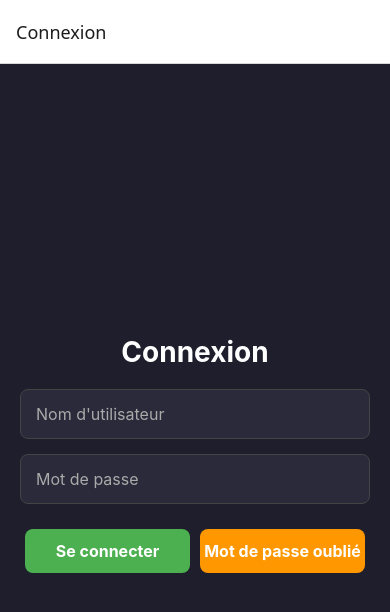
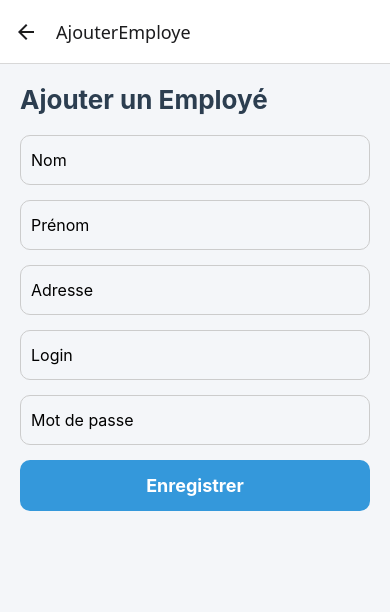
Before and after one commit to RobelEs/Projet-Archi-HEG, a React Native app: screen /AjouterEmploye in a window 390 px wide. Shown: the top 612 px of the page. Built offline with nearby package versions, Linux system fonts and the light colour scheme.

Commit message:
ajout de la page AjoutEmployer + problème de navigation regler

```diff
--- a/navigation/stackNavigation.js
+++ b/navigation/stackNavigation.js
@@ -12,6 +12,8 @@ import Login from "../screens/Login/Login";
 import AjouterChantierScreen from "../screens/Chantier/AjouterChantierScreen";
 import DonneesPersonnellesScreen from "../screens/Employe/DonneesPersonnellesScreen"; // Importer la nouvelle page
 import HorairesScreen from "../screens/Employe/HorairesScreen";
+import ChantierDetail from "../screens/Chantier/ChantierDetail";
+import AjouterEmployeScreen from "../screens/Chantier/AjouterEmployeScreen";
 
 const Stack = createNativeStackNavigator();
 
@@ -72,6 +74,15 @@ const StackNavigation = () => {
           options={{ title: 'Horaires de Travail' }}
         />
 
+        <Stack.Screen
+          name="ChantierDetail"
+          component={ChantierDetail}
+          options={{ title: 'Détails du Chantier' }}
+        />
+
+        <Stack.Screen name="AjouterEmploye"
+        component={AjouterEmployeScreen} />
+
       </Stack.Navigator>
     </NavigationContainer>
   );
--- /dev/null
+++ b/screens/Chantier/AjouterEmployeScreen.js
@@ -0,0 +1,94 @@
+// screens/AjouterEmployeScreen.js
+import React, { useState } from "react";
+import { View, Text, TextInput, TouchableOpacity, StyleSheet } from "react-native";
+
+const AjouterEmployeScreen = () => {
+  const [nom, setNom] = useState("");
+  const [prenom, setPrenom] = useState("");
+  const [adresse, setAdresse] = useState("");
+  const [login, setLogin] = useState("");
+  const [mdp, setMdp] = useState("");
+
+  const handleSubmit = () => {
+    // Traitement pour ajouter l'employé
+    console.log("Employé ajouté :", { nom, prenom, adresse, login, mdp });
+  };
+
+  return (
+    <View style={styles.container}>
+      <Text style={styles.title}>Ajouter un Employé</Text>
+
+      <TextInput
+        style={styles.input}
+        placeholder="Nom"
+        value={nom}
+        onChangeText={setNom}
+      />
+      <TextInput
+        style={styles.input}
+        placeholder="Prénom"
+        value={prenom}
+        onChangeText={setPrenom}
+      />
+      <TextInput
+        style={styles.input}
+        placeholder="Adresse"
+        value={adresse}
+        onChangeText={setAdresse}
+      />
+      <TextInput
+        style={styles.input}
+        placeholder="Login"
+        value={login}
+        onChangeText={setLogin}
+      />
+      <TextInput
+        style={styles.input}
+        placeholder="Mot de passe"
+        value={mdp}
+        onChangeText={setMdp}
+        secureTextEntry
+      />
+
+      <TouchableOpacity style={styles.submitButton} onPress={handleSubmit}>
+        <Text style={styles.submitText}>Enregistrer</Text>
+      </TouchableOpacity>
+    </View>
+  );
+};
+
+const styles = StyleSheet.create({
+  container: {
+    flex: 1,
+    backgroundColor: "#f4f6f9",
+    padding: 20,
+  },
+  title: {
+    fontSize: 26,
+    fontWeight: "bold",
+    marginBottom: 20,
+    color: "#2c3e50",
+  },
+  input: {
+    height: 50,
+    borderColor: "#ccc",
+    borderWidth: 1,
+    borderRadius: 10,
+    marginBottom: 15,
+    paddingLeft: 10,
+    fontSize: 16,
+  },
+  submitButton: {
+    backgroundColor: "#3498db",
+    paddingVertical: 15,
+    borderRadius: 10,
+    alignItems: "center",
+  },
+  submitText: {
+    color: "#fff",
+    fontSize: 18,
+    fontWeight: "bold",
+  },
+});
+
+export default AjouterEmployeScreen;
--- /dev/null
+++ b/screens/Chantier/ChantierDetail.js
@@ -0,0 +1,116 @@
+// screens/ChantierDetail.js
+import React from "react";
+import { View, Text, FlatList, Button, StyleSheet } from "react-native";
+
+const ChantierDetail = ({ route, navigation }) => {
+  const { chantierId } = route.params;
+
+  // Exemple de données pour les chantiers et employés
+  const chantiersDetails = [
+    {
+      id: "1",
+      nom: "Chantier A",
+      statut: "En cours",
+      dateFinPrevu: "2025-06-30",
+      employes: [
+        { id: "1", nom: "Alice Dupont" },
+        { id: "2", nom: "Marc Lemoine" },
+        { id: "3", nom: "Julie Rousseau" },
+      ],
+    },
+    {
+      id: "2",
+      nom: "Chantier B",
+      statut: "Terminé",
+      dateFinPrevu: "2025-01-15",
+      employes: [
+        { id: "1", nom: "Léo Dupuis" },
+        { id: "2", nom: "Claire Bernard" },
+      ],
+    },
+    {
+      id: "3",
+      nom: "Chantier C",
+      statut: "En cours",
+      dateFinPrevu: "2025-08-20",
+      employes: [
+        { id: "1", nom: "Paul Martin" },
+        { id: "2", nom: "Emma Lefevre" },
+        { id: "3", nom: "Victor Pires" },
+      ],
+    },
+  ];
+
+  // Recherche du chantier spécifique en fonction de l'ID
+  const chantier = chantiersDetails.find((item) => item.id === chantierId);
+
+  return (
+    <View style={styles.container}>
+      <Text style={styles.title}>{chantier?.nom}</Text>
+      <Text style={styles.statut}>{chantier?.statut}</Text>
+
+      <Text style={styles.sectionTitle}>Date de fin prévue :</Text>
+      <Text style={styles.date}>{chantier?.dateFinPrevu}</Text>
+
+      <Text style={styles.sectionTitle}>Employés travaillant sur ce chantier :</Text>
+      <FlatList
+        data={chantier?.employes}
+        keyExtractor={(item) => item.id}
+        renderItem={({ item }) => (
+          <View style={styles.employeItem}>
+            <Text style={styles.employeName}>{item.nom}</Text>
+          </View>
+        )}
+      />
+
+    </View>
+  );
+};
+
+const styles = StyleSheet.create({
+  container: {
+    flex: 1,
+    backgroundColor: "#f4f6f9",
+    padding: 20,
+  },
+  title: {
+    fontSize: 26,
+    fontWeight: "bold",
+    color: "#2c3e50",
+    marginBottom: 20,
+  },
+  statut: {
+    fontSize: 18,
+    fontWeight: "bold",
+    color: "#e74c3c", // Rouge pour mettre en avant le statut
+    marginBottom: 20,
+  },
+  sectionTitle: {
+    fontSize: 20,
+    fontWeight: "bold",
+    color: "#34495e",
+    marginVertical: 10,
+  },
+  date: {
+    fontSize: 18,
+    color: "#7f8c8d", // Gris clair
+    marginBottom: 20,
+  },
+  employeItem: {
+    padding: 15,
+    marginVertical: 5,
+    backgroundColor: "#ffffff",
+    borderRadius: 10,
+    shadowColor: "#000",
+    shadowOpacity: 0.1,
+    shadowOffset: { width: 0, height: 4 },
+    shadowRadius: 6,
+    elevation: 5, // Pour Android
+  },
+  employeName: {
+    fontSize: 18,
+    color: "#34495e",
+  },
+});
+
+export default ChantierDetail;
--- a/screens/Chantier/ChantiersScreen.js
+++ b/screens/Chantier/ChantiersScreen.js
@@ -1,7 +1,6 @@
 // screens/ChantiersScreen.js
 import React, { useState, useEffect } from "react";
-import { View, Text, TouchableOpacity, StyleSheet } from "react-native";
-import GenericList from "../../composants/GenericList"; // Assure-toi que GenericList est bien importé
+import { View, Text, TouchableOpacity, StyleSheet, FlatList } from "react-native";
 
 const ChantiersScreen = ({ navigation }) => {
   const chantiers = [
@@ -26,12 +25,14 @@ const ChantiersScreen = ({ navigation }) => {
   // Limite les chantiers affichés à ceux qui sont visibles
   const limitedChantiers = chantiers.slice(0, visibleItems);
 
-  // Fonction pour afficher chaque chantier
-  const renderChantier = (item) => (
-    <View style={styles.chantierItem}>
+  const renderChantier = ({ item }) => (
+    <TouchableOpacity
+      style={styles.chantierItem}
+      onPress={() => navigation.navigate("ChantierDetail", { chantierId: item.id })}
+    >
       <Text style={styles.chantierName}>{item.nom}</Text>
       <Text style={styles.chantierStatus}>{item.statut}</Text>
-    </View>
+    </TouchableOpacity>
   );
 
   return (
@@ -45,15 +46,24 @@ const ChantiersScreen = ({ navigation }) => {
         <Text style={styles.addButtonText}>Ajouter un Chantier</Text>
       </TouchableOpacity>
 
-      {/* Utilisation de GenericList pour afficher la liste */}
-      <GenericList
+      {/* Utilisation de FlatList pour afficher la liste */}
+      <FlatList
         data={limitedChantiers}
-        renderItemContent={renderChantier}
+        keyExtractor={(item) => item.id}
+        renderItem={renderChantier}
+        contentContainerStyle={{ paddingBottom: 80 }} // Ajouter un peu d'espace au bas de la liste pour le bouton "Voir plus"
       />
 
-      {/* Bouton pour charger plus d'éléments */}
       <TouchableOpacity style={styles.loadMoreButton} onPress={loadMoreItems}>
         <Text style={styles.loadMoreText}>Voir plus</Text>
+      </TouchableOpacity>
+
+      {/* Nouveau bouton pour naviguer vers la page d'ajout d'un employé */}
+      <TouchableOpacity
+        style={styles.addClientButton}
+        onPress={() => navigation.navigate("AjouterEmploye")}
+      >
+        <Text style={styles.addClientButtonText}>Ajouter un Employé</Text>
       </TouchableOpacity>
     </View>
   );
@@ -97,6 +107,14 @@ const styles = StyleSheet.create({
   },
   chantierItem: {
     marginBottom: 15,
+    padding: 15,
+    backgroundColor: "#ffffff",
+    borderRadius: 10,
+    shadowColor: "#000",
+    shadowOpacity: 0.1,
+    shadowOffset: { width: 0, height: 4 },
+    shadowRadius: 6,
+    elevation: 5, // Pour Android
   },
   chantierName: {
     fontSize: 18,
@@ -107,6 +125,18 @@ const styles = StyleSheet.create({
     fontSize: 14,
     color: "#95a5a6",
   },
+  addClientButton: {
+    backgroundColor: "#2ecc71", // Vert
+    paddingVertical: 15,
+    borderRadius: 10,
+    marginTop: 20,
+    alignItems: "center",
+  },
+  addClientButtonText: {
+    color: "#fff",
+    fontSize: 18,
+    fontWeight: "bold",
+  },
 });
 
 export default ChantiersScreen;
--- a/screens/Client/NoterChantierScreen.js
+++ b/screens/Client/NoterChantierScreen.js
@@ -8,9 +8,17 @@ const NoterChantierScreen = ({ route, navigation }) => {
   const [commentaire, setCommentaire] = useState("");
 
   const handleSubmit = () => {
+    const noteValue = parseInt(note, 10); // Convertir la note en entier
+
+    if (noteValue < 1 || noteValue > 5 || isNaN(noteValue)) {
+      alert("La note doit être comprise entre 1 et 5.");
+      return;
+    }
+
     // Logique pour enregistrer la note et le commentaire
-    console.log(`Note pour le chantier ${chantierId}: ${note}`);
+    console.log(`Note pour le chantier ${chantierId}: ${noteValue}`);
     console.log(`Commentaire: ${commentaire}`);
+
     // Rediriger vers la page précédente ou vers une confirmation
     navigation.goBack();
   };
@@ -24,6 +32,7 @@ const NoterChantierScreen = ({ route, navigation }) => {
         value={note}
         onChangeText={setNote}
         keyboardType="numeric"
+        maxLength={1} // Limite la saisie à 1 caractère (pour les notes entre 1 et 5)
       />
       <Text style={styles.label}>Commentaire:</Text>
       <TextInput
--- a/screens/EmployeScreen.js
+++ b/screens/EmployeScreen.js
@@ -1,4 +1,4 @@
-import React from "react";
+ import React from "react";
 import { View, Text, FlatList, TouchableOpacity, StyleSheet } from "react-native";
 
 const EmployeScreen = ({ navigation }) => {
```
